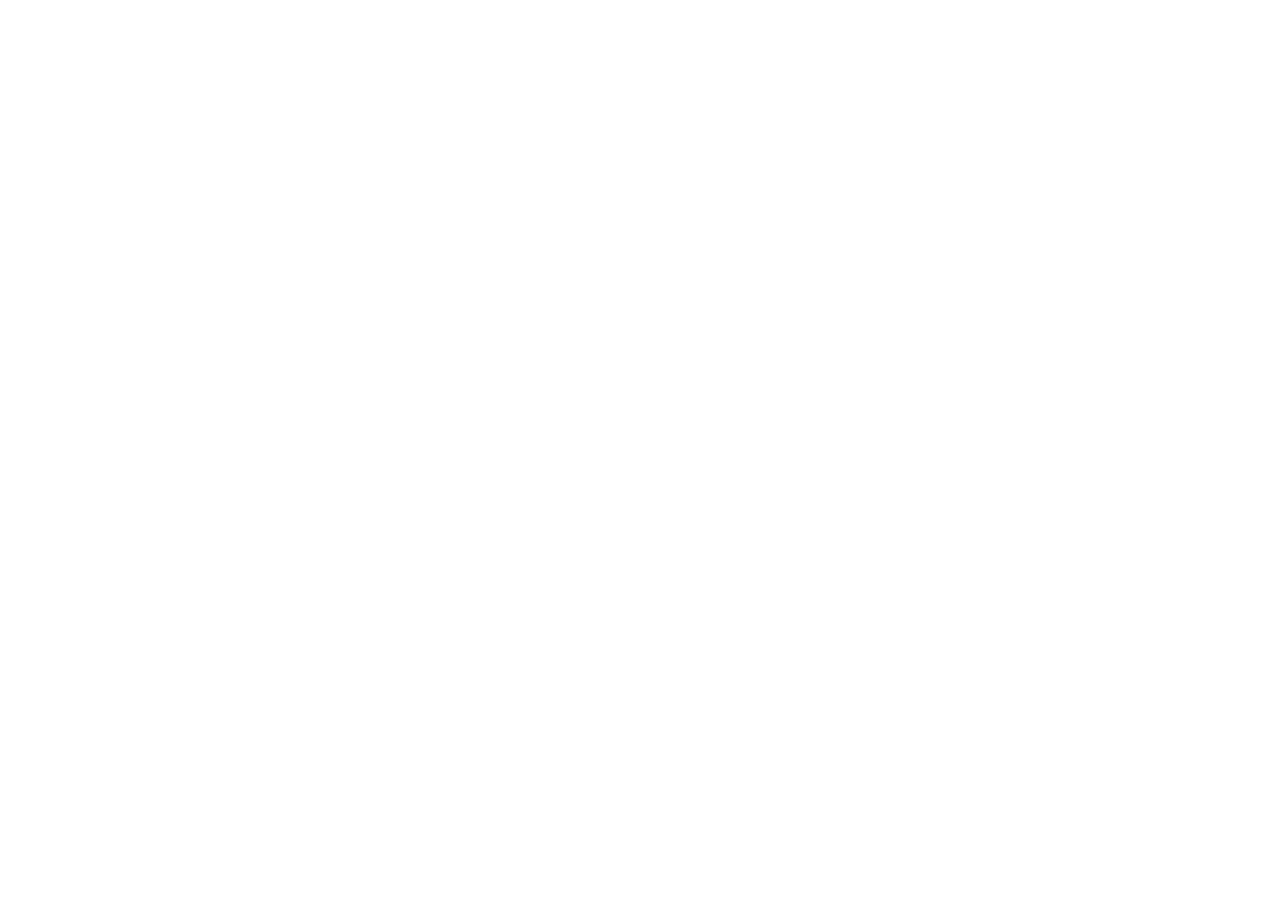
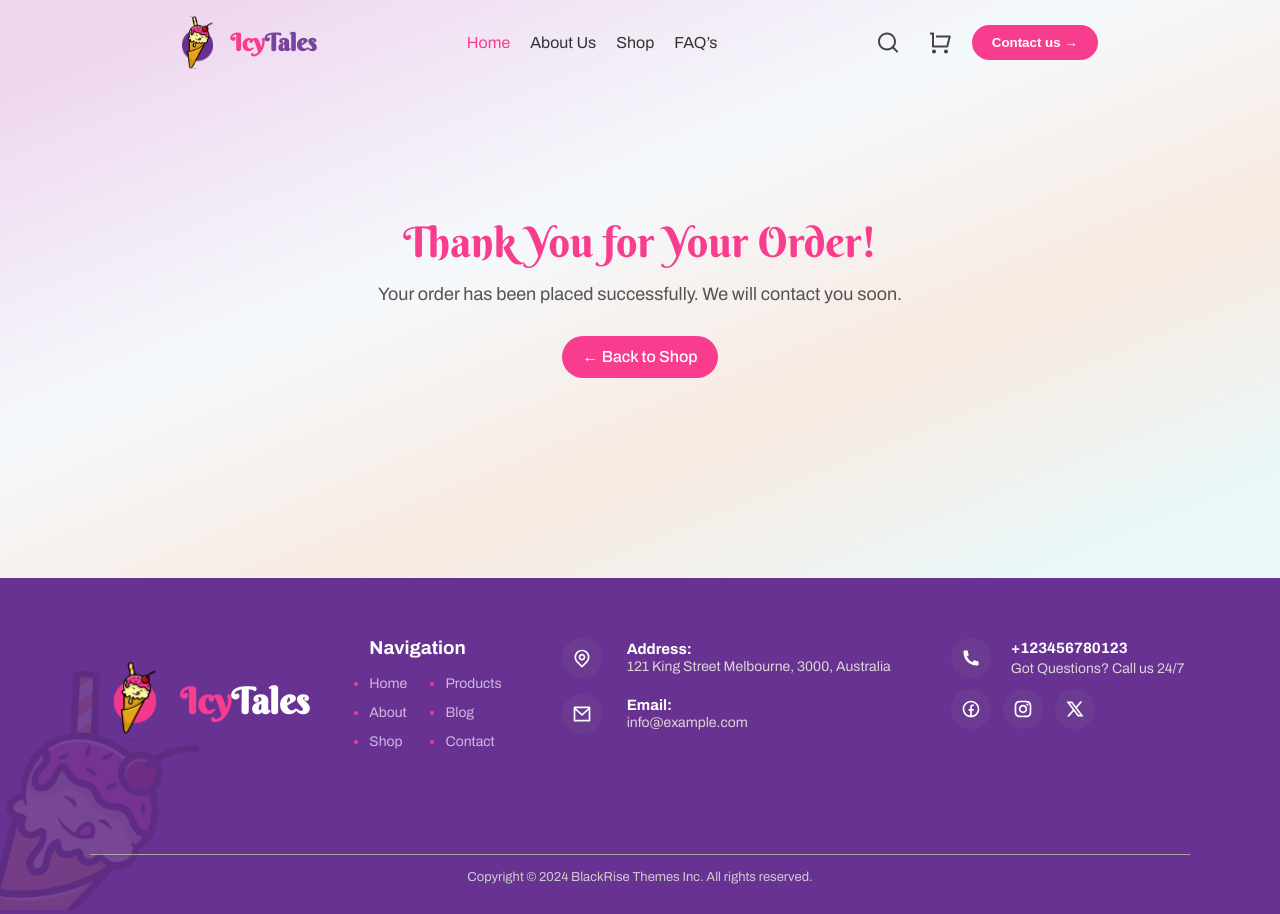
Before and after one commit to IrynaYedynak/Ice-Cream-E-Commerce, a React (Vite) app: page /thank-you in a window 1280 px wide. Before the commit this address had no page. Before the commit the page ends 800 px from the top, so only its background shows below. Built offline with nearby package versions, Linux system fonts and the light colour scheme.

Commit message:
add page after checkout, modified checkout page

```diff
--- a/src/App.jsx
+++ b/src/App.jsx
@@ -11,6 +11,7 @@ import CartProvider from "./components/Cart/CartContext";
 import FAQS from "./pages/FAQS";
 import Contacts from "./pages/Contacts";
 import CheckoutPage from "./components/Checkout/CheckoutPage";
+import ThankPage from "./components/Checkout/ThankPage";
 
 function App() {
   return (
@@ -26,6 +27,7 @@ function App() {
           <Route path="/faqs" element={<FAQS />} />
           <Route path="/contacts" element={<Contacts/>} />
           <Route path="/checkout" element={<CheckoutPage/>}/>
+          <Route path="/thank-you" element={<ThankPage />} />
         </Route>
       </Routes>
       <Modal />
--- a/src/components/Cart/CartContext.jsx
+++ b/src/components/Cart/CartContext.jsx
@@ -47,7 +47,7 @@ const CartProvider = ({ children }) => {
 
 
     return (
-    <CartContext.Provider value={{ cartItems, addToCart, updateQuantity, removeItem }}>
+    <CartContext.Provider value={{ cartItems, addToCart, updateQuantity, removeItem, setCartItems }}>
         {children}
     </CartContext.Provider>
     );
--- a/src/components/Checkout/CheckoutForm.css
+++ b/src/components/Checkout/CheckoutForm.css
@@ -38,7 +38,7 @@ label {
 }
 
 .main-btn {
-    background: hotpink;
+    background: #f83d8e;
     color: white;
     padding: 14px 24px;
     font-size: 16px;
@@ -50,7 +50,7 @@ label {
 }
 
 .main-btn:hover {
-    background: deeppink;
+    background: #f83d8e;
 }
 
 .terms-text {
@@ -60,6 +60,6 @@ label {
 }
 
 .terms-text a {
-    color: hotpink;
+    color: #f83d8e;
     text-decoration: none;
 }
--- a/src/components/Checkout/CheckoutForm.jsx
+++ b/src/components/Checkout/CheckoutForm.jsx
@@ -1,6 +1,9 @@
 import { useState } from "react";
 import "./CheckoutForm.css";
 import MainButton from "../MainButton";
+import { useCart } from "../Cart/useCart";
+import { useNavigate } from "react-router-dom";
+
 
 const CheckoutForm = () => {
     const [formData, setFormData] = useState({
@@ -17,6 +20,9 @@ const CheckoutForm = () => {
         securityCode: "",
     });
 
+    const { setCartItems } = useCart(); // доступ до очищення
+    const navigate = useNavigate();     // навігація
+
     const handleChange = (e) => {
         setFormData((prev) => ({
         ...prev,
@@ -25,10 +31,17 @@ const CheckoutForm = () => {
     };
 
     const handleSubmit = (e) => {
-        e.preventDefault();
-        alert("Order Placed! 🎉");
-        // тут можна очистити корзину або перейти на "Thank you page"
-    };
+    e.preventDefault();
+
+  // Емуляція надсилання замовлення
+    setTimeout(() => {
+    setCartItems([]);         // очищаємо корзину
+    navigate("/thank-you");   // редірект
+  }, 500); // можна зробити 0 якщо без затримки
+};
+
+
+
 
     return (
         <form className="checkout-form" onSubmit={handleSubmit}>
@@ -64,6 +77,7 @@ const CheckoutForm = () => {
         <MainButton
         text='Place Order Now →'
         color="pink"
+        type="submit"
         />
         <p className="terms-text">
             By clicking the button, you agree to the <a href="#">Terms and Conditions</a>.
--- a/src/components/Checkout/CheckoutPage.css
+++ b/src/components/Checkout/CheckoutPage.css
@@ -1,9 +1,37 @@
 .checkout-page {
     display: flex;
     justify-content: center;
+    padding: 100px;
+    background-color: #f9f9fb;
+    font-family: var(--font-family);
+}
+
+.checkout-content {
+    display: flex;
+    flex-direction: column;
+    width: 100%;
+    max-width: 1200px;
+    gap: 32px;
+}
+
+.back-to-cart-link {
+    display: inline-block;
+    margin-bottom: 12px;
+    color: #f83d8e;
+    text-decoration: none;
+    font-size: 15px;
+    font-weight: 500;
+    transition: color 0.3s ease;
+}
+
+.back-to-cart-link:hover {
+    color: #f83d8e;
+}
+
+
+@media (min-width: 768px) {
+    .checkout-content {
+    flex-direction: row;
     align-items: flex-start;
-    padding: 100px;
-    gap: 40px;
-    font-family: var(--font-family);
-    background-color: #f9f9fb;
+    }
 }
--- a/src/components/Checkout/CheckoutPage.jsx
+++ b/src/components/Checkout/CheckoutPage.jsx
@@ -1,3 +1,4 @@
+import { Link } from "react-router-dom";
 import CheckoutForm from "./CheckoutForm";
 import CheckoutSummary from "./CheckoutSummary";
 import './CheckoutPage.css';
@@ -5,8 +6,12 @@ import './CheckoutPage.css';
 const CheckoutPage = () => {
     return (
     <div className="checkout-page">
+        <div className="checkout-content">
+        <Link to="/cart" className="back-to-cart-link">← Back to Cart</Link>
         <CheckoutForm />
         <CheckoutSummary />
+        </div>
+
     </div>
     );
 };
--- a/src/components/Checkout/CheckoutSummary.css
+++ b/src/components/Checkout/CheckoutSummary.css
@@ -30,7 +30,7 @@
     justify-content: space-between;
     border-top: 1px solid #eee;
     padding-top: 12px;
-    font-weight: 600;
+    font-weight: 400;
     font-size: 16px;
-    color: hotpink;
+    color: #f83d8e;
 }
--- /dev/null
+++ b/src/components/Checkout/ThankPage.css
@@ -0,0 +1,38 @@
+.thank-you-page {
+    display: flex;
+    flex-direction: column;
+    align-items: center;
+    text-align: center;
+    padding: 200px 20px;
+    font-family: var(--font-family);
+    background: linear-gradient(158deg, #efd7ef 8%, #f5f9fc 40%, #f8eae1 66%, #eaf8f9 91%);
+}
+
+.thank-you-page h1 {
+    font-size: 42px;
+    color: #f83d8e;
+    margin: 16px;
+    font-family: var(--second-family);
+    font-weight: 400;
+}
+
+.thank-you-page p {
+    font-size: 18px;
+    color: #555353;
+    margin-bottom: 32px;
+    font-weight: 400;
+}
+
+.back-home-link {
+    color: white;
+    background-color: #f83d8e;
+    padding: 12px 20px;
+    border-radius: 24px;
+    text-decoration: none;
+    font-weight: 500;
+    transition: background-color 0.3s ease;
+}
+
+.back-home-link:hover {
+    background-color: #f83d8e;
+}
--- /dev/null
+++ b/src/components/Checkout/ThankPage.jsx
@@ -0,0 +1,14 @@
+import { Link } from "react-router-dom";
+import "./ThankPage.css";
+
+const ThankPage = () => {
+    return (
+    <div className="thank-you-page">
+        <h1>Thank You for Your Order!</h1>
+        <p>Your order has been placed successfully. We will contact you soon.</p>
+        <Link to="/shop" className="back-home-link">← Back to Shop</Link>
+    </div>
+    );
+};
+
+export default ThankPage;
```
